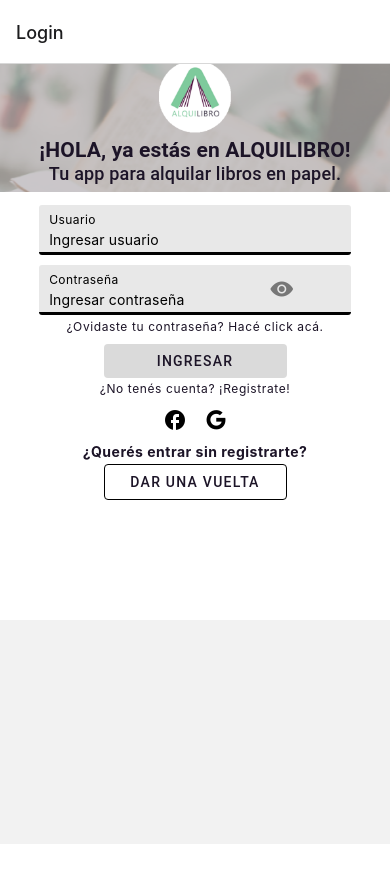
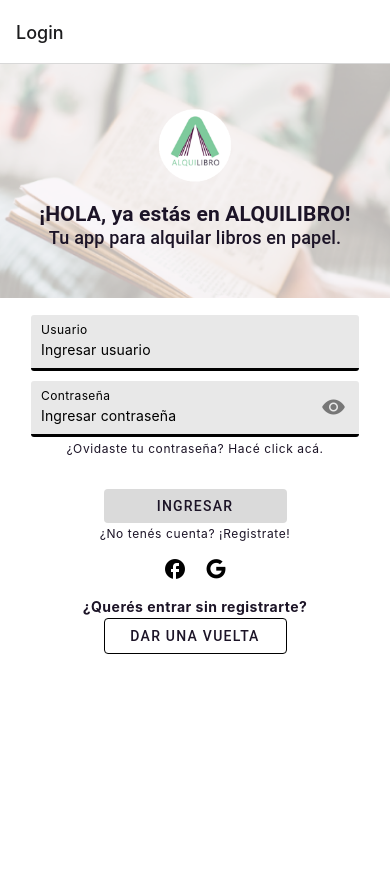
Before and after one commit to Estanip/alquilibro-client, a React Native app: screen /Login in a window 390 px wide. Shown: the top 882 px of the page. Before the commit the page ends 844 px from the top, so only its background shows below. Built offline with nearby package versions, Linux system fonts and the light colour scheme.

Commit message:
loginScreen

```diff
--- a/screens/LoginRegisterScreen.tsx
+++ b/screens/LoginRegisterScreen.tsx
@@ -30,7 +30,7 @@
   const [secure, setSecure] = useState<boolean>(true)
 
   return (
-    <View>
+    <View style={styles.screen}>
       <View style={styles.loginContainer}>
         <ImageBackground
           source={bgLibrary}
@@ -53,6 +53,7 @@
               <Text style={styles.label}>Usuario</Text>
               <TextInput style={styles.input}  placeholder="Ingresar usuario" />
             </View>
+
           </View>
 
           <View style={styles.container}>
@@ -81,10 +82,13 @@
             }
             </View>
           </View>
-
           <Text style={styles.text}>
             ¿Ovidaste tu contraseña? Hacé click acá.
           </Text>
+          </View>
+
+          <View style={styles.buttonsSection} >
+
           <Pressable onPress={onPressFunction} style={styles.buttonIngresar}>
             <Text style={styles.buttonText}>INGRESAR</Text>
           </Pressable>
@@ -114,20 +118,22 @@
 
 
 const styles = StyleSheet.create({
+    screen: {
+        backgroundColor: '#ffffff',
+        height: '100%'
+    },
     loginContainer: {
-    top: -22,
         width: "100%",
-    height: "30%",
-    maxHeight: 264,
+        minHeight: "30%",
+        maxHeight: "35%",
         alignItems: "center",
     },
     bgImage: {
         flex: 1,
         width: "100%",
+        height:"100%",
         alignItems: "center",
-    paddingVertical: '20%',
-    justifyContent: "center",
-    backgroundColor: '#bbbbbb',
+        paddingVertical: "10%"
     },
     image: {
         width: 84,
@@ -139,7 +145,7 @@
         justifyContent: "center",
         backgroundColor: "transparent",
         alignItems: "center",
-    top: "28%",
+        paddingTop: 15
     },
     title: {
         fontFamily: "Roboto",
@@ -166,31 +172,29 @@
         backgroundColor:'#ffffff'
     },
     fieldsData: {
-    marginTop: "2%",
-    minHeight: 100,
-    height: "12%",
-    maxHeight: 156,
+        paddingVertical: "3%",
+        height: "auto",
         width: "85%",
         maxWidth: 328,
         alignItems: "center",
     },
     container: {
         backgroundColor: "#E8E8E8",
-    width: "95%",
-    maxWidth: 328,
-    height: "50%",
+        width: '100%',
+        height: 56,
         marginTop: 5,
         marginBottom: 5,
         borderRadius: 3,
         borderBottomColor: "#000000",
         borderBottomWidth: 3,
         flexDirection: "row",
+        justifyContent: 'space-between',
         paddingHorizontal: 10,
         paddingVertical: 7,
+
     },
     input: {
-    minWidth: "90%",
-    maxWidth: 0.9 * 328,
+        width: '90%',
         fontWeight: "400",
         fontSize: 14,
         lineHeight: 24,
@@ -209,6 +213,12 @@
         margin: 0,
         padding: 0,
         width: "10%",
+        justifyContent: "center",
+        alignItems: "center",
+
+    },
+    buttonsSection: {
+        marginVertical: '3%',
         justifyContent: "center",
         alignItems: "center",
     },
@@ -240,7 +250,7 @@
         color: "#1C1427",
     },
     iconsLogin: {
-    marginVertical: '2%',
+        marginVertical: '5%',
         paddingVertical: 5,
         minHeight: 30,
         alignItems: 'center',
@@ -270,5 +280,5 @@
         alignSelf: 'center',
         margin: 0
 
-  },
+    }
 });
```
Lines whose indentation alone changed are shown as unchanged.
